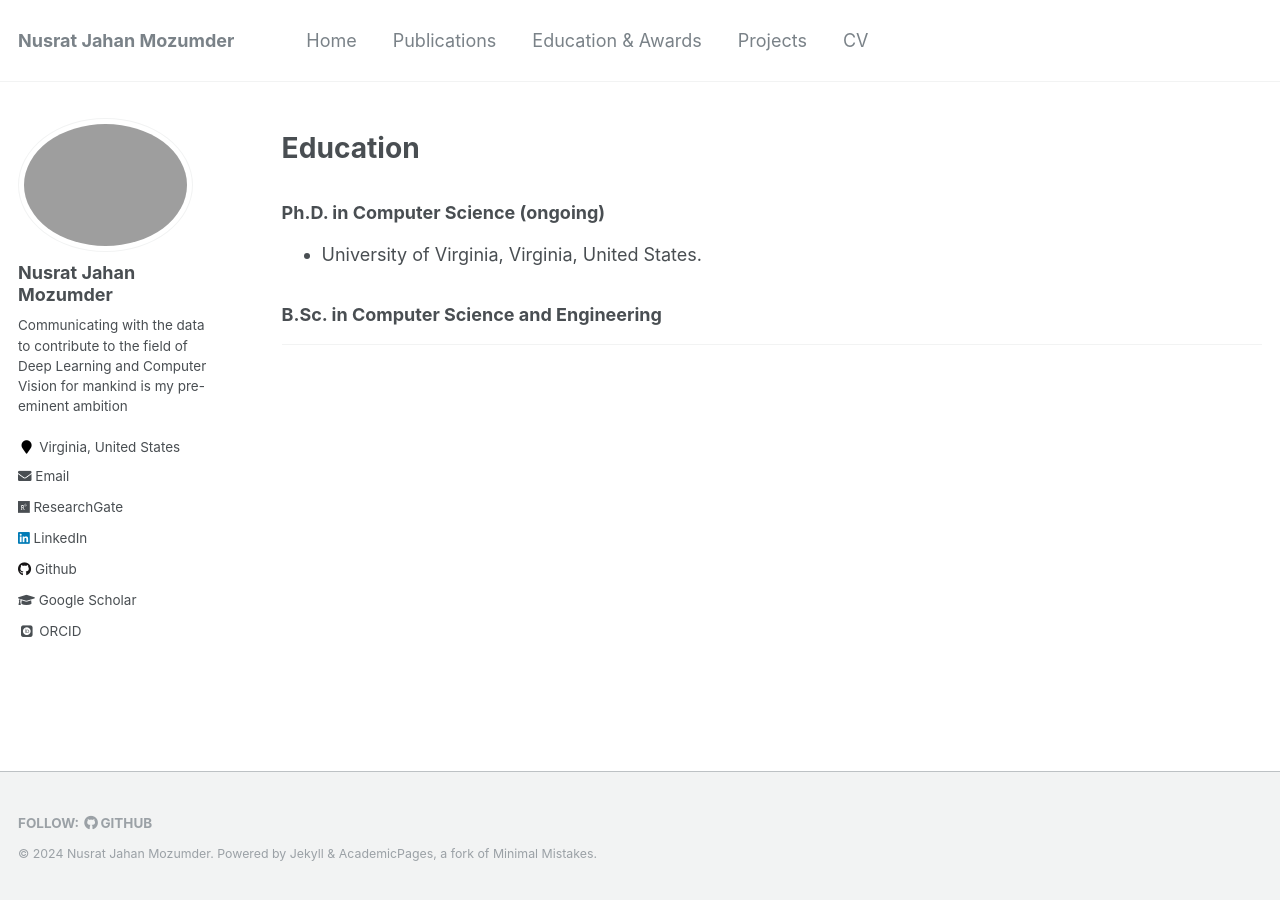
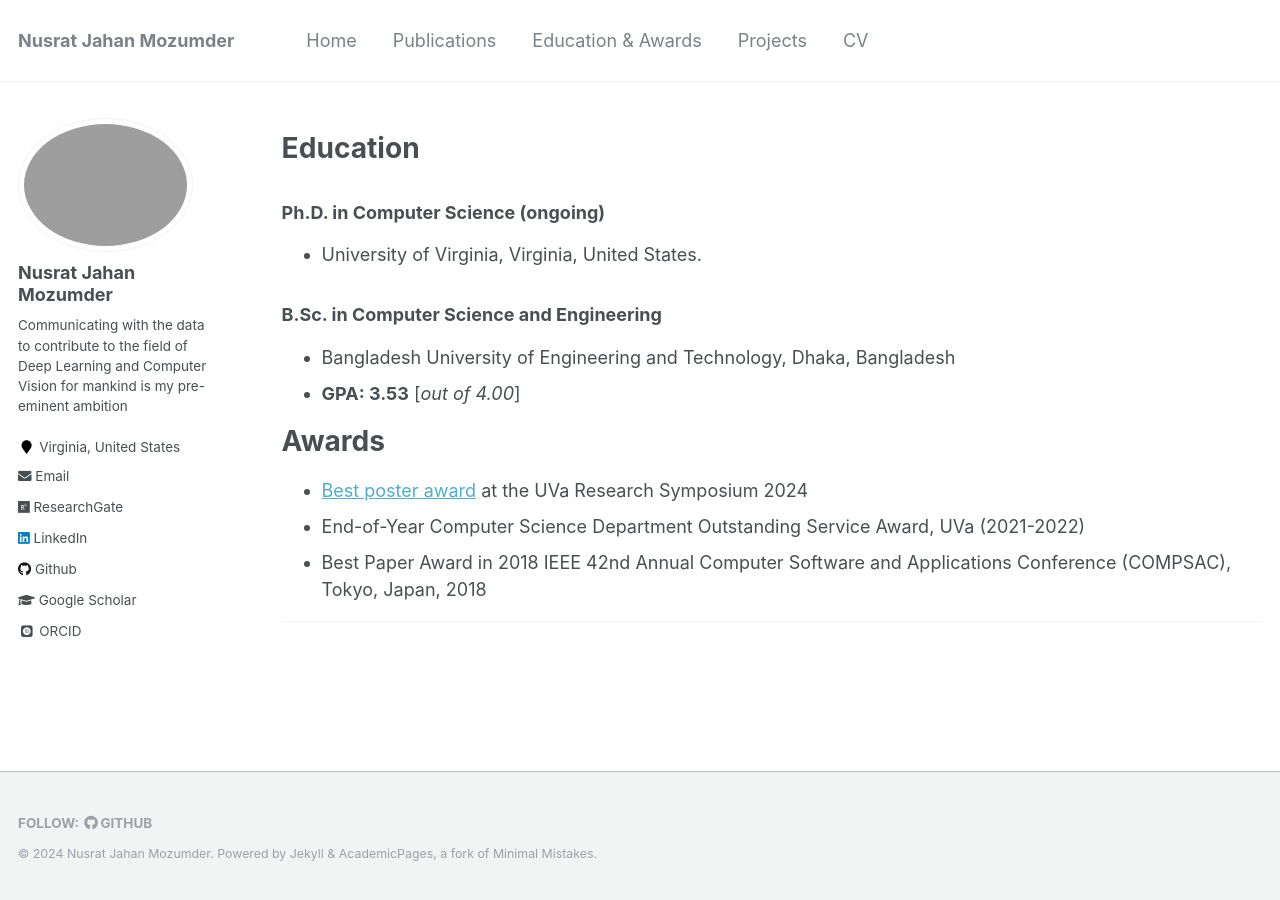
Before and after one commit to nusratdeeptee/nusratdeeptee.github.io, a Jekyll site: the page built from _pages/education-awards.md, in a window 1280 px wide. Built offline with Jekyll 4.4.1, drawn with Linux system fonts in a browser that asks for light colours; some web fonts are replaced.

Commit message:
Update education-awards.md

```diff
--- a/_pages/education-awards.md
+++ b/_pages/education-awards.md
@@ -17,6 +17,14 @@ redirect_from:
 
 ### B.Sc. in Computer Science and Engineering
 
+* Bangladesh University of Engineering and Technology, Dhaka, Bangladesh
+* **GPA: 3.53** [*out of 4.00*]
+<br />
+
+# Awards
+* [Best poster award](https://nusratdeeptee.github.io/files/best_poster_uva_2024.jpg) at the UVa Research Symposium 2024
+* End-of-Year Computer Science Department Outstanding Service Award, UVa (2021-2022)
+* Best Paper Award in 2018 IEEE 42nd Annual Computer Software and Applications Conference (COMPSAC), Tokyo, Japan, 2018
 
 
 ___________________________________________
```
